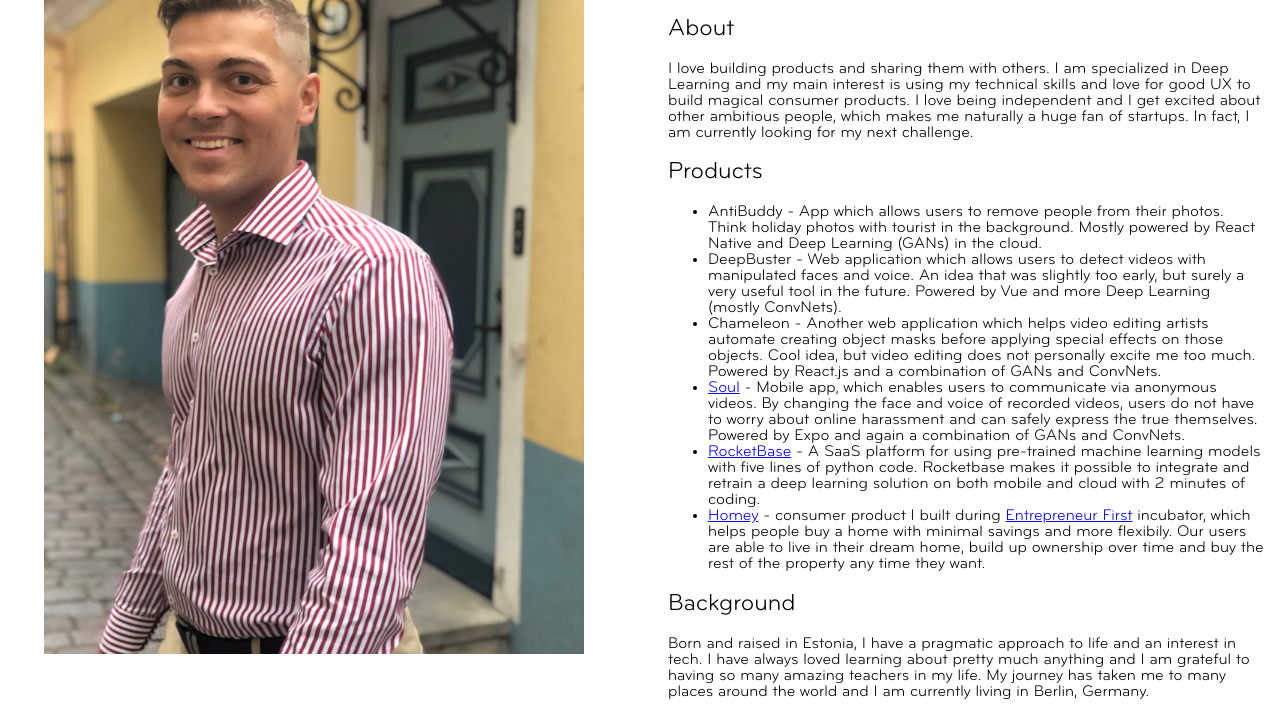
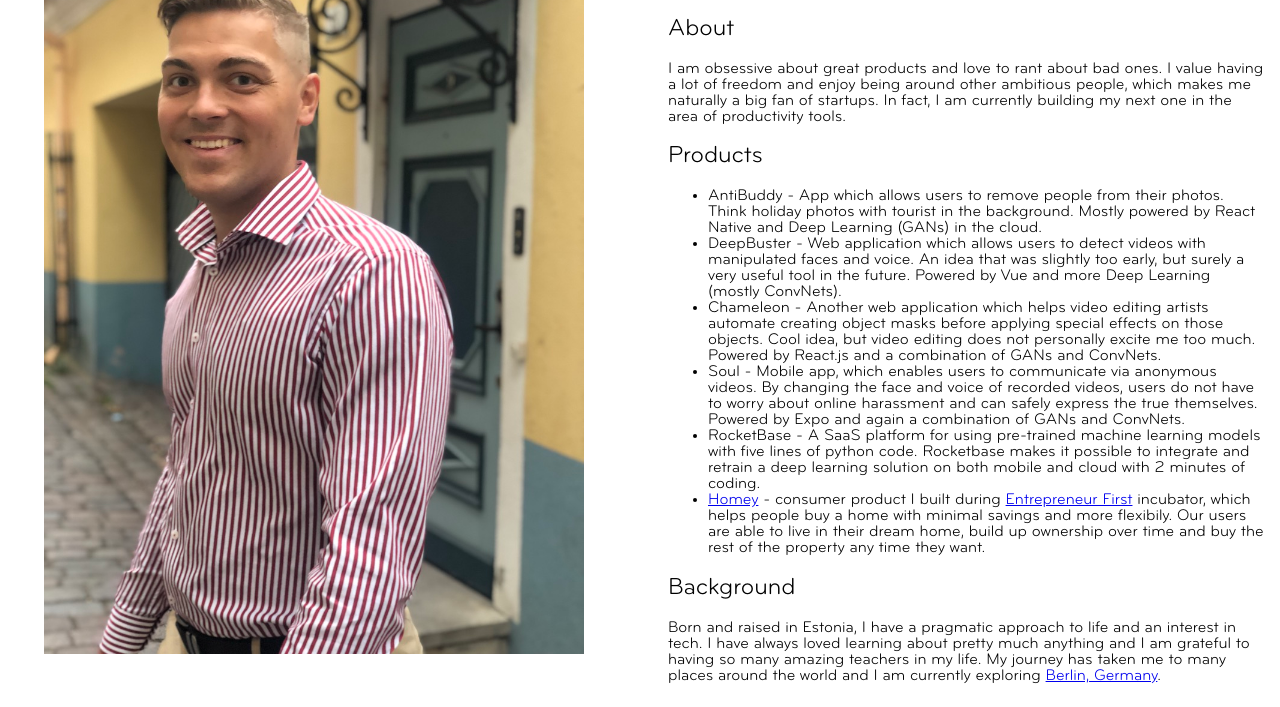
Before and after one commit to heikir/heikir.github.io, a website built with webpack: page index.html in a window 1280 px wide. Shown: the part 82-789 px from the top of the page. Built offline with nearby package versions, Linux system fonts and the light colour scheme.

Commit message:
Remove broken links

```diff
--- a/index.html
+++ b/index.html
@@ -41,13 +41,10 @@
                     About
                   </h2>
                   <p>
-                    I love building products and sharing them with others. I am
-                    specialized in Deep Learning and my main interest is using
-                    my technical skills and love for good UX to build magical
-                    consumer products. I love being independent and I get
-                    excited about other ambitious people, which makes me
-                    naturally a huge fan of startups. In fact, I am currently
-                    looking for my next challenge.
+                    I am obsessive about great products and love to rant about bad ones. I value having a lot of freedom and enjoy
+                    being around other ambitious people, which makes me
+                    naturally a big fan of startups. In fact, I am currently
+                    building my next one in the area of productivity tools.
                   </p>
                   <h2>
                     Products
@@ -75,7 +72,7 @@
                       ConvNets.
                     </li>
                     <li>
-                      <a href="https://www.getsoul.app/">Soul</a> - Mobile app,
+                      Soul - Mobile app,
                       which enables users to communicate via anonymous videos.
                       By changing the face and voice of recorded videos, users
                       do not have to worry about online harassment and can
@@ -83,16 +80,16 @@
                       again a combination of GANs and ConvNets.
                     </li>
                     <li>
-                      <a href="https://rocketbase.ai/">RocketBase</a> - A SaaS
+                      RocketBase - A SaaS
                       platform for using pre-trained machine learning models
                       with five lines of python code. Rocketbase makes it
                       possible to integrate and retrain a deep learning solution
                       on both mobile and cloud with 2 minutes of coding.
                     </li>
                     <li>
-                      <a href="https://feelhomey.com/">Homey</a> - consumer
+                      <a target="_blank" href="https://feelhomey.com/">Homey</a> - consumer
                       product I built during
-                      <a href="https://www.joinef.com/">Entrepreneur First</a>
+                      <a target="_blank" href="https://www.joinef.com/">Entrepreneur First</a>
                       incubator, which helps people buy a home with minimal
                       savings and more flexibily. Our users are able to live in
                       their dream home, build up ownership over time and buy the
@@ -107,8 +104,8 @@
                     life and an interest in tech. I have always loved learning
                     about pretty much anything and I am grateful to having so
                     many amazing teachers in my life. My journey has taken me to
-                    many places around the world and I am currently living in
-                    Berlin, Germany.
+                    many places around the world and I am currently exploring <a target="_blank" href="https://www.google.com/maps/@52.5112686,13.4169349,13z">
+                    Berlin, Germany</a>.
                   </p>
                 </div>
                 <div class="social-icons">
```
